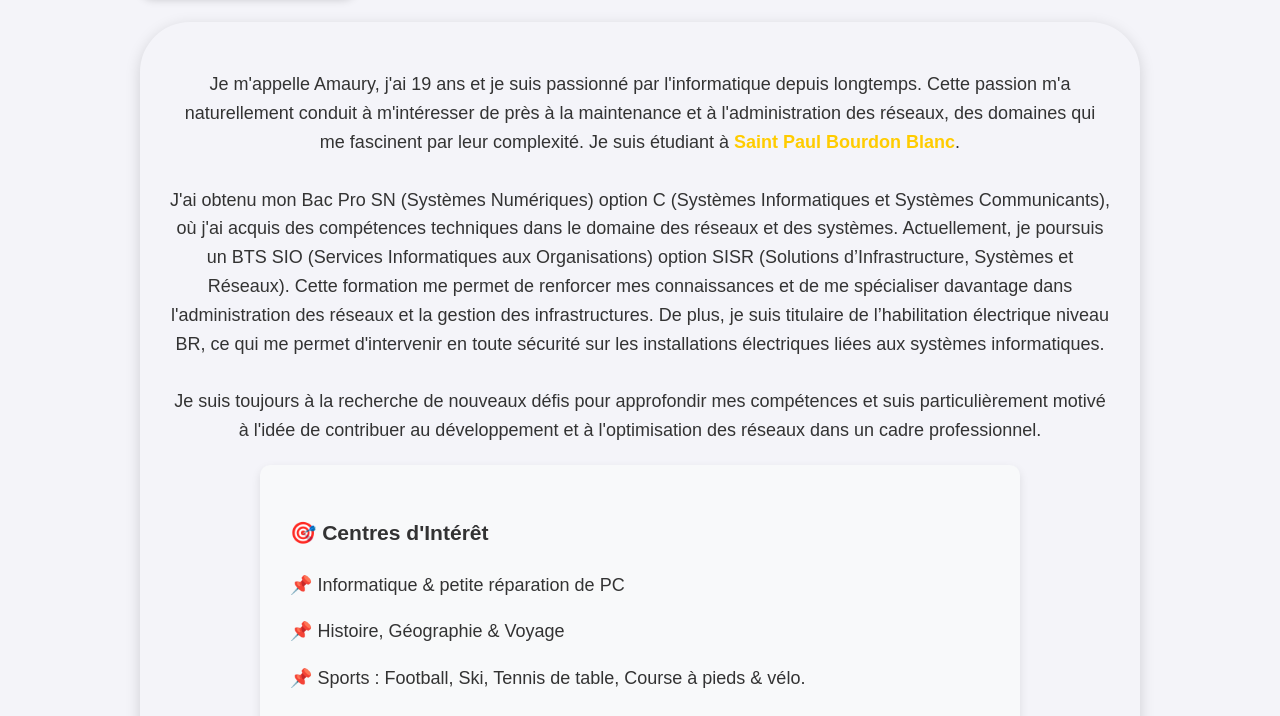
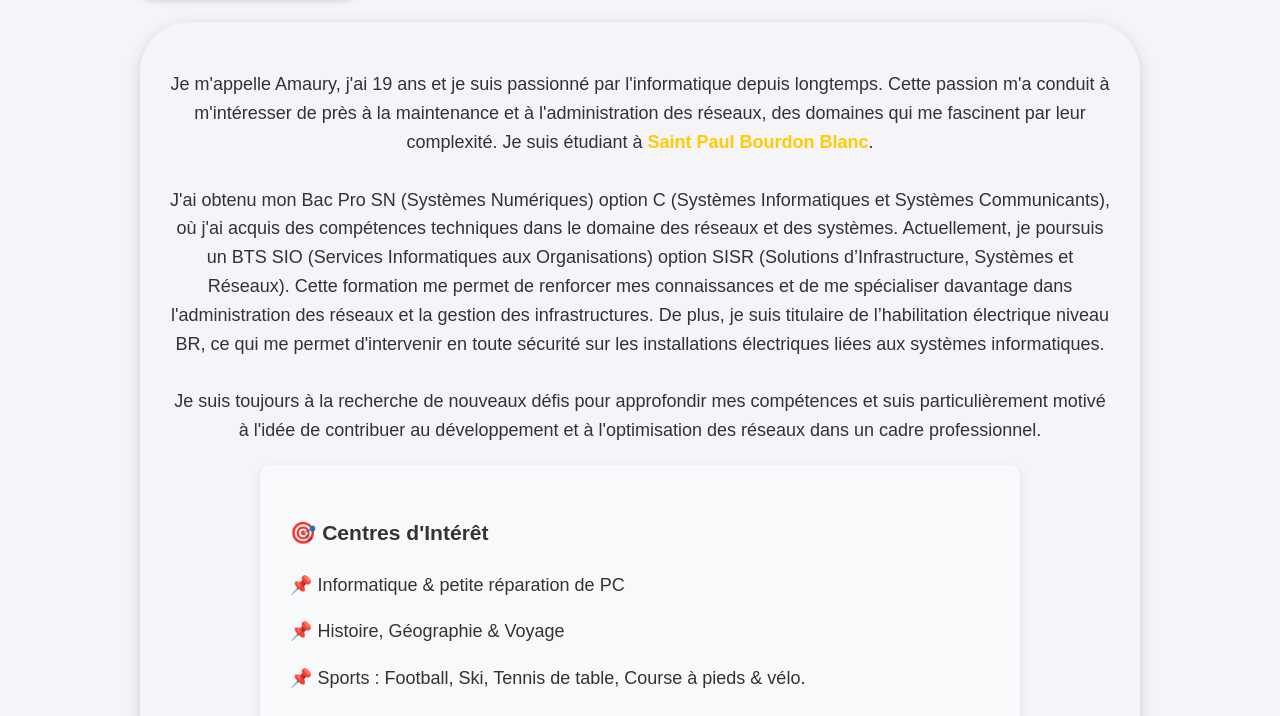
Before and after one commit to Amaury-9245/Portfolio, a plain HTML site: page a propos de moi.html in a window 1280 px wide. Shown: the part 381-1097 px from the top of the page. Drawn offline with Linux system fonts and the light colour scheme.

Commit message:
Update a propos de moi.html

```diff
--- a/a propos de moi.html
+++ b/a propos de moi.html
@@ -32,7 +32,7 @@
     <section id="about">
         <h2>A propos de moi</h2>
     <div class="competences-container competences-section">
-        <p>Je m'appelle Amaury, j'ai 19 ans et je suis passionné par l'informatique depuis longtemps. Cette passion m'a naturellement conduit à m'intéresser de près à la maintenance et à l'administration des réseaux, des domaines qui me fascinent par leur complexité. Je suis étudiant à <a href="https://www.stpaulbb.org/" target="_blank">Saint Paul Bourdon Blanc</a>.
+        <p>Je m'appelle Amaury, j'ai 19 ans et je suis passionné par l'informatique depuis longtemps. Cette passion m'a conduit à m'intéresser de près à la maintenance et à l'administration des réseaux, des domaines qui me fascinent par leur complexité. Je suis étudiant à <a href="https://www.stpaulbb.org/" target="_blank">Saint Paul Bourdon Blanc</a>.
             <br><br>
             J'ai obtenu mon Bac Pro SN (Systèmes Numériques) option C (Systèmes Informatiques et Systèmes Communicants), où j'ai acquis des compétences techniques dans le domaine des réseaux et des systèmes. Actuellement, je poursuis un BTS SIO (Services Informatiques aux Organisations) option SISR (Solutions d’Infrastructure, Systèmes et Réseaux). Cette formation me permet de renforcer mes connaissances et de me spécialiser davantage dans l'administration des réseaux et la gestion des infrastructures.
             De plus, je suis titulaire de l’habilitation électrique niveau BR, ce qui me permet d'intervenir en toute sécurité sur les installations électriques liées aux systèmes informatiques.
```
